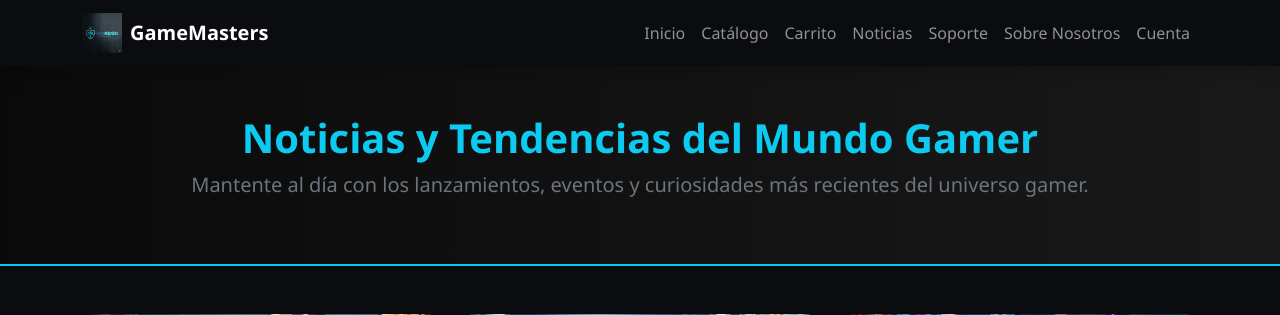
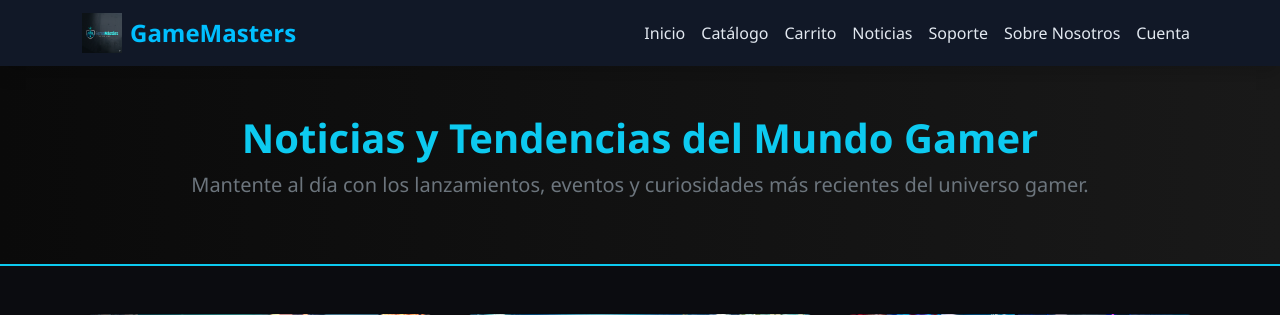
Before and after one commit to jos25506/sc502-3c2024-grupo4, a PHP site: page /noticias.php in a window 1280 px wide. Shown: the top 315 px of the page. Run offline with PHP 8.4, Linux system fonts and the light colour scheme.

Commit message:
cssUpdateNoticiasSoporte

```diff
--- a/Proyecto/assets/css/noticias.css
+++ b/Proyecto/assets/css/noticias.css
@@ -3,7 +3,21 @@ body {
     color: #e0e0e0;
     font-family: "Segoe UI", Arial, sans-serif;
 }
-
+        /* Navbar */
+        .navbar {
+            background-color: #111827;
+        }
+        .navbar-brand {
+            color: #00bfff !important;
+            font-weight: bold;
+            font-size: 1.5rem;
+        }
+        .nav-link {
+            color: #e2e8f0 !important;
+        }
+        .nav-link:hover {
+            color: #00bfff !important;
+        }
 /* Hero */
 .hero {
     background: linear-gradient(90deg, rgba(10, 10, 10, 1) 0%, rgba(25, 25, 25, 1) 100%);
--- a/Proyecto/assets/css/soporte.css
+++ b/Proyecto/assets/css/soporte.css
@@ -5,21 +5,18 @@ body {
     margin: 0;
     padding: 0;
 }
-
+        /* Navbar */
         .navbar {
             background-color: #111827;
         }
-
         .navbar-brand {
             color: #00bfff !important;
             font-weight: bold;
             font-size: 1.5rem;
         }
-
         .nav-link {
             color: #e2e8f0 !important;
         }
-
         .nav-link:hover {
             color: #00bfff !important;
         }
```
Lines whose indentation alone changed are shown as unchanged.
